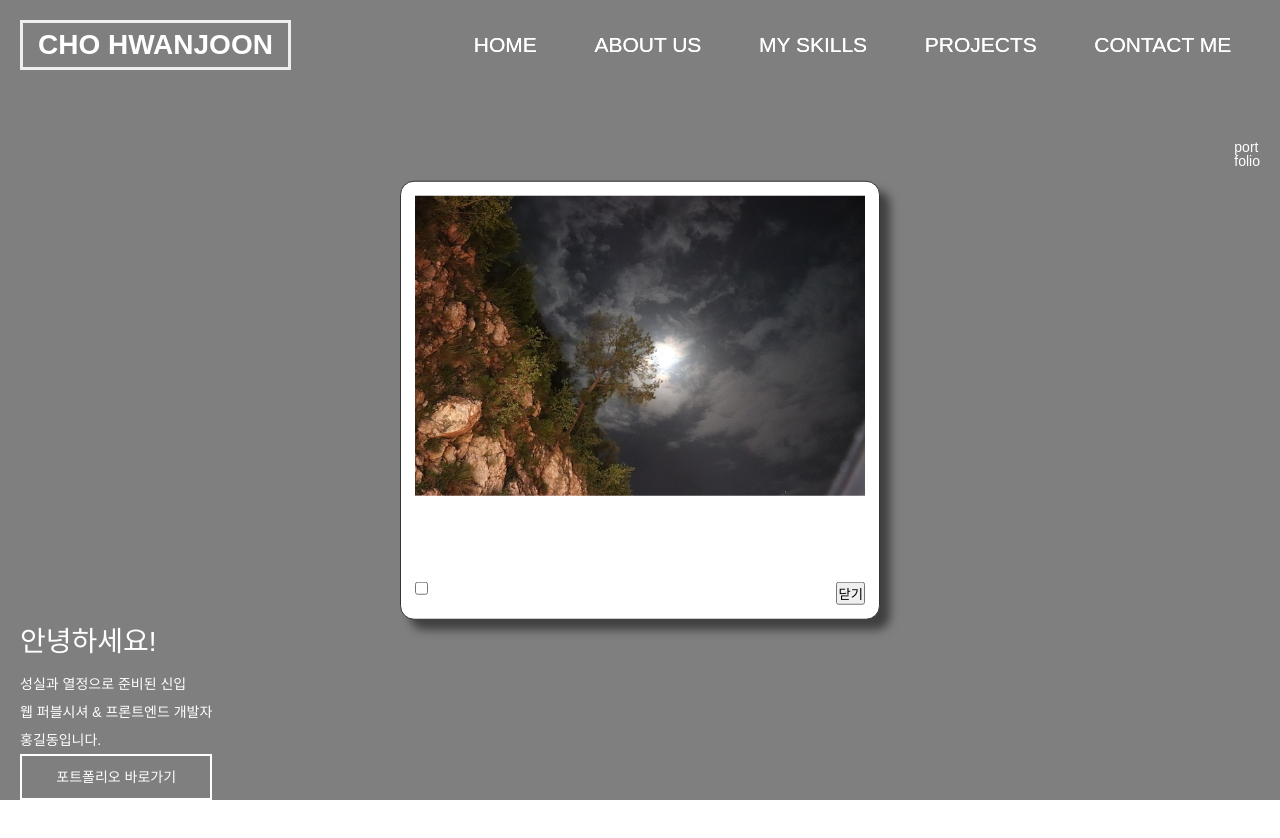
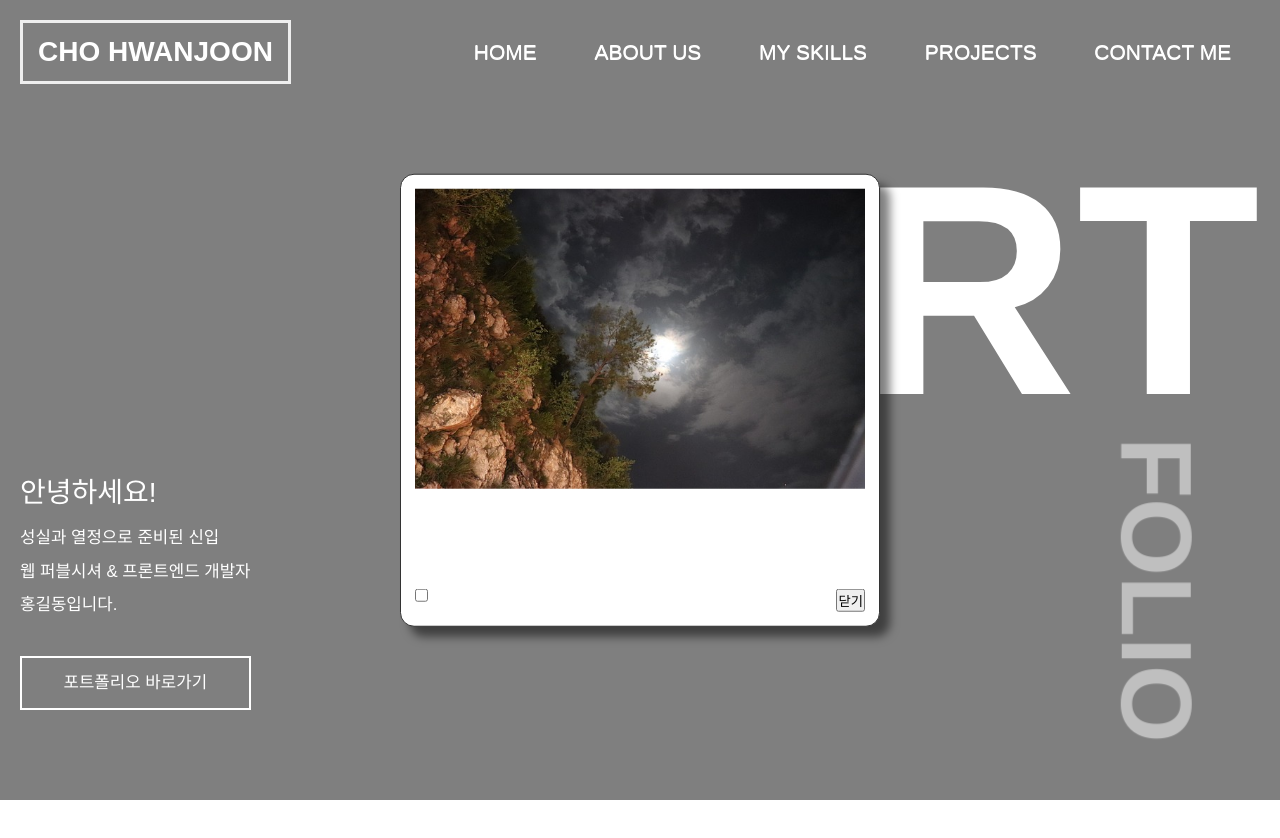
Before and after one commit to pam7464/portfolio, a plain HTML site: page index.html in a window 1280 px wide. Shown: the top 838 px of the page. Drawn offline with Linux system fonts and the light colour scheme.

Commit message:
Add files via upload

```diff
--- a/index.html
+++ b/index.html
@@ -21,7 +21,7 @@
             font-weight:400;
             font-size:14px;
             color:#fff;
-            line-height:1em;
+            line-height:1;
         }
         .sec{
             height:100vh;
@@ -282,7 +282,9 @@
         .intro h2{
             display:none;
         }
-
+        .intro-left{
+            padding-bottom:90px;
+        }
         .intro-left p{
             line-height:2;
             position:relative;
@@ -317,11 +319,17 @@
             animation-delay:1.75s;
         }
         .intro-left p:last-child{
+            margin-top:2em;
             border:2px solid #fff;
             padding:0.5em;
             text-align:center;
             opacity:1;
             animation:none;
+            background-color:rgba(0,0,0,0);
+            transition: 0.3s;
+        }
+        .intro-left p:last-child:hover{
+            background-color:rgba(0,0,0,1);
         }
 
 
@@ -366,6 +374,23 @@
 
         .intro-right{
             display:none;
+            position:relative;
+            align-self: flex-start;
+        }
+        .intro-right p{
+            font-weight:700;
+            font-size:0;
+            text-transform:uppercase;
+            line-height:1;
+            opacity:0;
+        }
+        .intro-right p:last-child{
+            position:absolute;
+            right:9999px;
+            top:400px;
+            transform:rotate(90deg);
+            font-size:100px;
+            opacity: 1;
         }
 
 
@@ -406,9 +431,38 @@
             .intro-left{
                 align-self:flex-end;
             }
+            .intro-left p{
+                font-size:1.2em;
+            }
             .intro-right{
-                align-self: flex-start;
-                display:block;
+               display:block;
+            }
+            .intro-right p:first-child{
+                animation:intro-right01 0.5s 0.3s ease forwards;
+            }
+
+            @keyframes intro-right01 {
+                0%{
+                    font-size:0;
+                    opacity:0;
+                }
+                100%{
+                    font-size:300px;
+                    opacity:1;
+                }
+            }
+            .intro-right p:last-child{
+                animation:intro-right02 0.5s 2.75s ease forwards ;
+            }
+            @keyframes intro-right02 {
+                0%{
+                    right:9999px;
+                    opacity:1;
+                }
+                100%{
+                    right:-50px;
+                    opacity:0.5;
+                }
             }
 
         }
```
